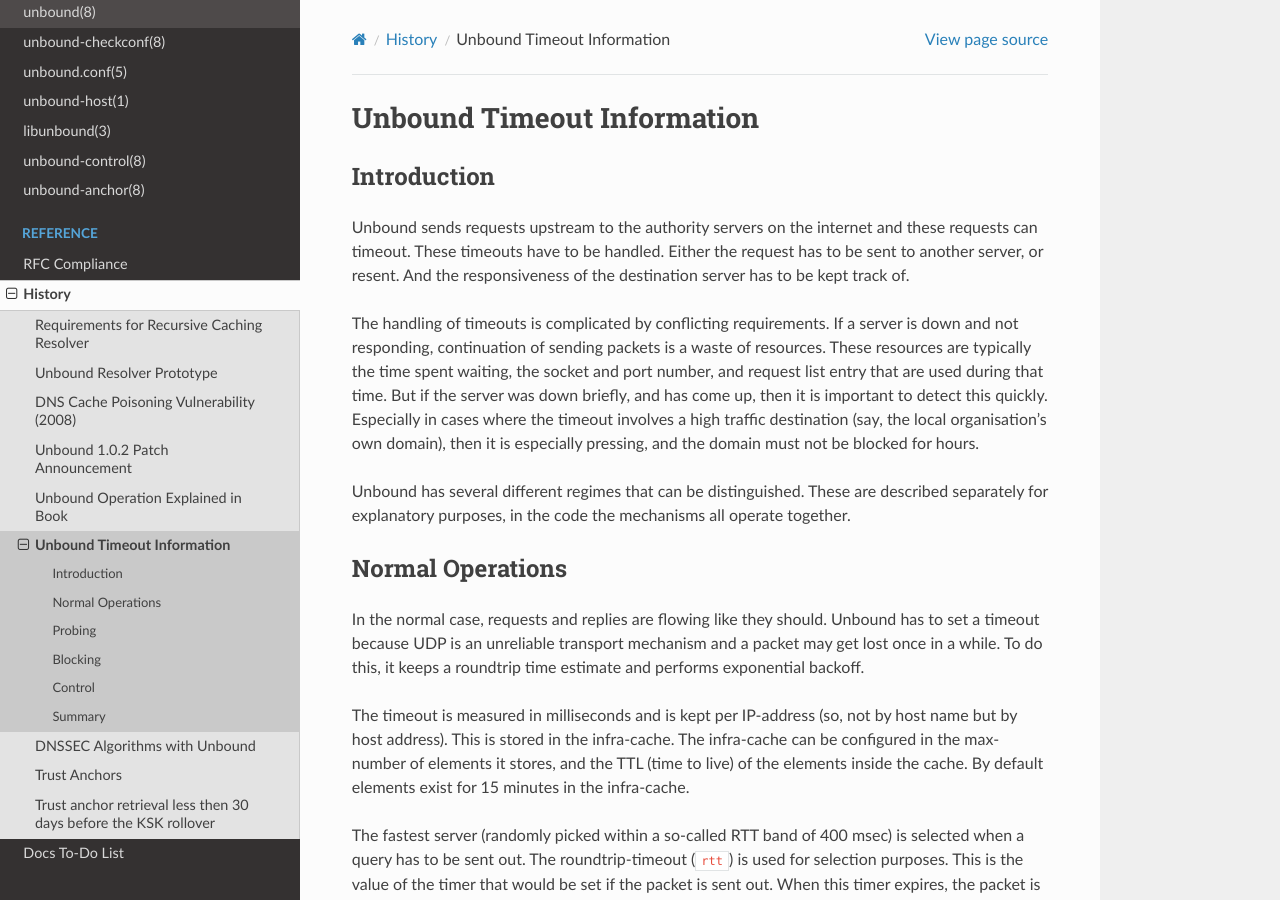
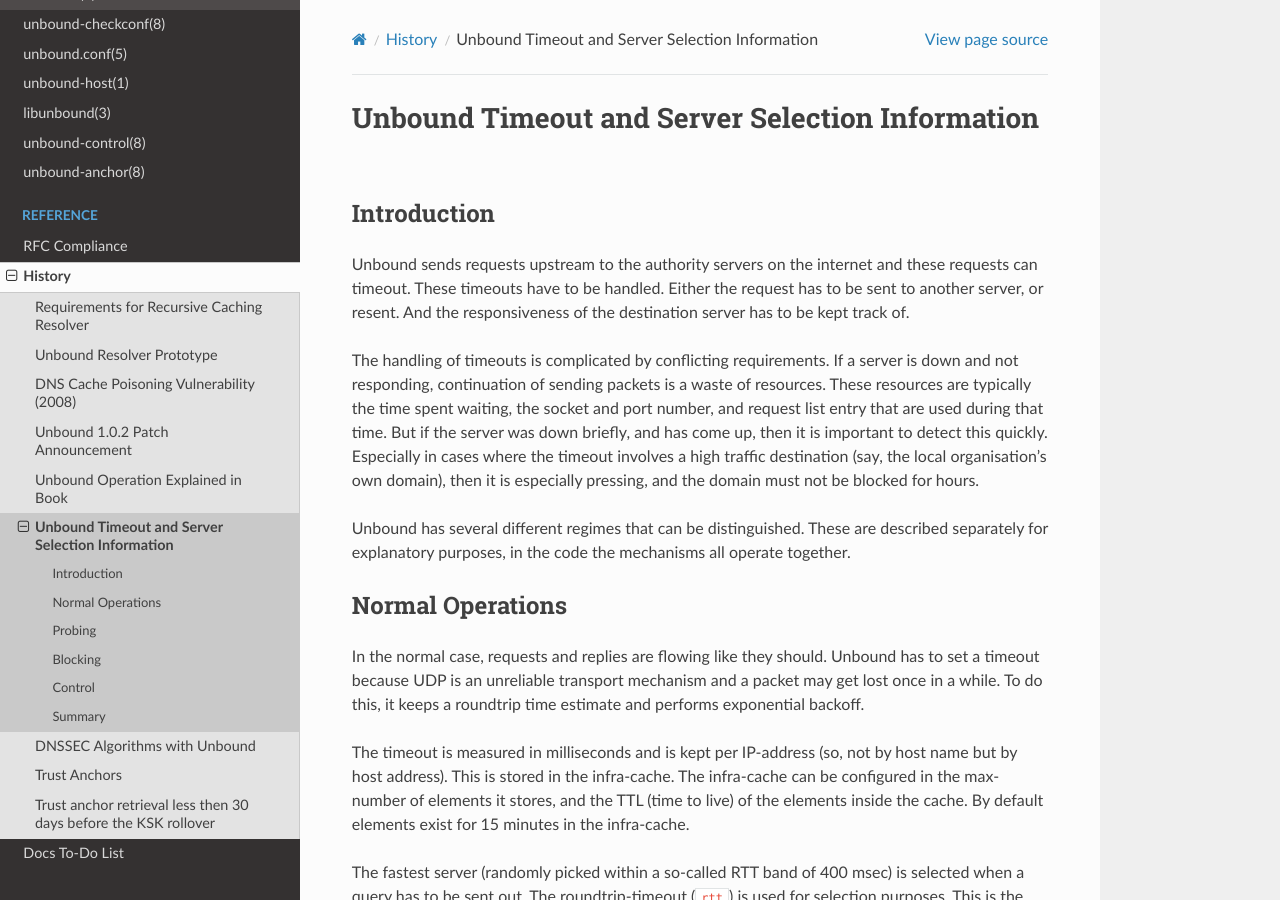
Before and after one commit to NLnetLabs/unbound-manual, a Sphinx documentation site: the page built from source/reference/history/info-timeout-server-selection.rst, in a window 1280 px wide and 900 px high. Built offline with Sphinx 7.4.7 and the Read the Docs theme 2.0.0, drawn with Linux system fonts in a browser that asks for light colours.

Commit message:
Renamed the timeout informational document to also include server selection on the title

```diff
--- a/source/reference/history/index.rst
+++ b/source/reference/history/index.rst
@@ -23,6 +23,6 @@
    dns-cache-poisoning-vulnerability
    patch-announce102
    book-news
-   info-timeout
+   info-timeout-server-selection
    info-algo
    root-11sep-11oct
--- a/source/reference/history/info-timeout.rst
+++ b/source/reference/history/info-timeout-server-selection.rst
@@ -1,5 +1,5 @@
-Unbound Timeout Information
-===========================
+Unbound Timeout and Server Selection Information
+================================================
 
 Introduction
 ------------
```
